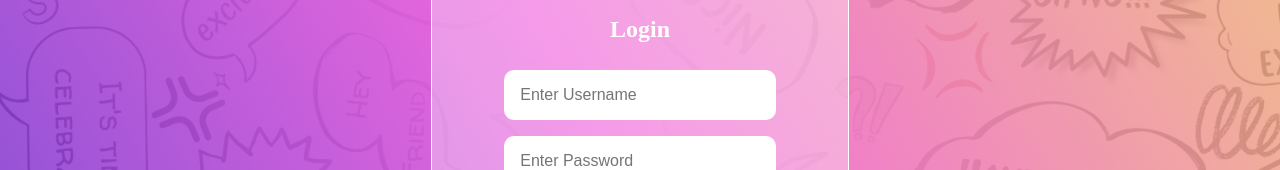
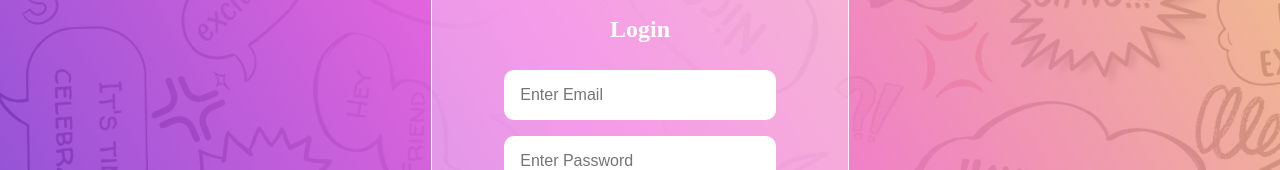
Before and after one commit to sewelljohnathan/COP-4331-Large, a React (Create React App) app: page / in a window 1280 px wide. Both pictures are taken after a click on the button "Login". Shown: the part 274-444 px from the top of the page. Built offline with nearby package versions, Linux system fonts and the light colour scheme; no server answers.

Commit message:
Firebase authentication

```diff
--- a/package.json
+++ b/package.json
@@ -22,7 +22,8 @@
     "start": "react-scripts start",
     "build": "react-scripts build",
     "test": "react-scripts test",
-    "eject": "react-scripts eject"
+    "eject": "react-scripts eject",
+    "deploy": "npm run build && firebase deploy --only hosting"
   },
   "eslintConfig": {
     "extends": [
--- a/src/components/Login/Login.tsx
+++ b/src/components/Login/Login.tsx
@@ -131,7 +131,7 @@ export const Login = (props:any) => {
             <form className = "login-form" onSubmit = {handleSubmit}>
 
                 {/* <label htmlFor = "uId">Username</label> */}
-                <input className = {isUValid ? "" : "invalid"} value = {formState.uId} onChange = {handleInputChange} type = "text" placeholder = "Enter Username" id = "uId" name = "uId" onFocus={handleFocus} onClick={handleBlur} style={{ borderColor }}/>
+                <input className = {isUValid ? "" : "invalid"} value = {formState.uId} onChange = {handleInputChange} type = "text" placeholder = "Enter Email" id = "uId" name = "uId" onFocus={handleFocus} onClick={handleBlur} style={{ borderColor }}/>
                 {formState.uIdError && <span style={{color: "red", fontWeight: "bold", fontSize: "medium"}}>{formState.uIdError}</span>}
 
                 {/* <label htmlFor = "password">Password</label> */}
--- a/src/components/Register/Register.tsx
+++ b/src/components/Register/Register.tsx
@@ -15,7 +15,6 @@ export const Register = (props : any) => {
         fNameError: string;
         lNameError: string;
         emailError: string;
-        uIdError: string;
         pwdError: string;
         cpwdError: string;
     }
@@ -23,7 +22,6 @@ export const Register = (props : any) => {
     const [isFValid, setIsFValid] = useState(true);
     const [isLValid, setIsLValid] = useState(true);
     const [isEValid, setIsEValid] = useState(true);
-    const [isUValid, setIsUValid] = useState(true);
     const [isPValid, setIsPValid] = useState(true);
     const [isCValid, setIsCValid] = useState(true);
     const [isFocused, setIsFocused] = React.useState(false);
@@ -34,16 +32,14 @@ export const Register = (props : any) => {
         setIsFValid(true);
         setIsLValid(true);
         setIsEValid(true);
-        setIsUValid(true);
         setIsPValid(true);
         setIsCValid(true);
         let fNameError= "";
         let lNameError= "";
         let emailError= "";
-        let uIdError= "";
         let pwdError= "";
         let cpwdError= "";
-        setFormState({...formState, fNameError, lNameError, emailError, uIdError, pwdError, cpwdError});
+        setFormState({...formState, fNameError, lNameError, emailError, pwdError, cpwdError});
     };
 
     const handleBlur = () => {
@@ -60,7 +56,6 @@ export const Register = (props : any) => {
         fNameError: "",
         lNameError: "",
         emailError: "",
-        uIdError: "",
         pwdError: "",
         cpwdError: "",
     });
@@ -79,20 +74,18 @@ export const Register = (props : any) => {
     const handleSubmit = (event: React.FormEvent<HTMLFormElement>) => {
         event.preventDefault();
 
-        let duplicatUid = "lol";
         const passwordRegex = /^(?=.*[!@#$%^&*])(?=.*[a-z])(?=.*[A-Z])(?=.*[0-9]).{8,}$/;
 
         let fNameError= "";
         let lNameError= "";
         let emailError= "";
-        let uIdError= "";
         let pwdError= "";
         let cpwdError= "";
-        setFormState({...formState, fNameError, lNameError, emailError, uIdError, pwdError, cpwdError});
+        setFormState({...formState, fNameError, lNameError, emailError, pwdError, cpwdError});
 
-        if (fNameError || lNameError || emailError || uIdError || pwdError || cpwdError)
+        if (fNameError || lNameError || emailError  || pwdError || cpwdError)
         {
-            setFormState({...formState, fNameError, lNameError, emailError, uIdError, pwdError, cpwdError});
+            setFormState({...formState, fNameError, lNameError, emailError, pwdError, cpwdError});
         }
         else
         {
@@ -100,15 +93,16 @@ export const Register = (props : any) => {
             setIsCValid(true);
             createUserWithEmailAndPassword(auth, formState.email, formState.pwd)
             .then((userCredential) => {
-                // Signed in
-                const user = userCredential.user;
 
                 console.log("Account created successfully");
-                // ...
             })
             .catch((error) => {
                 const errorCode = error.code;
                 const errorMessage = error.message;
+
+                emailError = errorMessage;
+
+                setFormState({...formState, fNameError, lNameError, emailError, pwdError, cpwdError});
 
             });
         }
@@ -147,9 +141,6 @@ export const Register = (props : any) => {
                 <input className = {isEValid ? "" : "invalid"} value = {formState.email} onChange = {handleInputChange} type = "text" placeholder = "Enter Email address" id = "email" name = "email" title="Email format: prefix@domain.com" onFocus={handleFocus} onClick={handleBlur} style={{ borderColor }}/>
                 {formState.emailError && <span style={{color: "red", fontWeight: "bold", fontSize: "medium"}}>{formState.emailError}</span>}
 
-                {/* <label htmlFor = "UserId">Username</label> */}
-                <input className = {isUValid ? "" : "invalid"} value = {formState.uId} onChange = {handleInputChange} type = "text" placeholder = "Enter Username" id = "uId" name = "uId" title="Username should be unique" onFocus={handleFocus} onClick={handleBlur} style={{ borderColor }}/>
-                {formState.uIdError && <span style={{color: "red", fontWeight: "bold", fontSize: "medium"}}>{formState.uIdError}</span>}
 
                 {/* <label htmlFor = "password">New Password</label> */}
                 <input className = {isPValid ? "" : "invalid"} value = {formState.pwd} onChange = {handleInputChange} type = "password" placeholder = "Enter Password" id = "pwd" name = "pwd" title="Your password should be at least 8 characters long and include a combination of uppercase and lowercase letters, numbers, and special characters." onFocus={handleFocus} onClick={handleBlur} style={{ borderColor }}></input>
--- a/src/index.css
+++ b/src/index.css
@@ -1,6 +1,6 @@
 body {
   margin: 0;
-  font-family: cursive;
+  font-family:'Times New Roman', Times, serif;
   -webkit-font-smoothing: antialiased;
   -moz-osx-font-smoothing: grayscale;
 }
```
